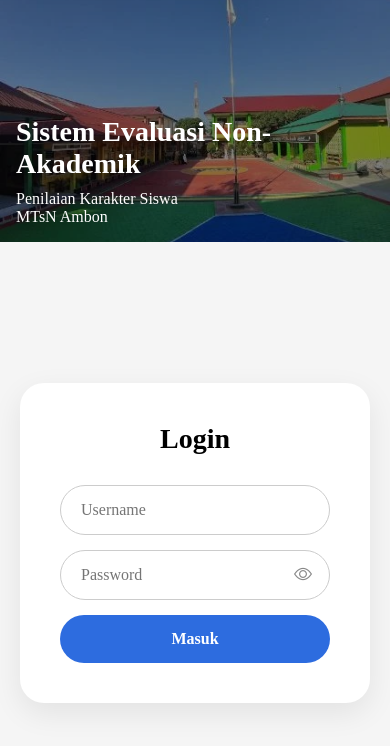
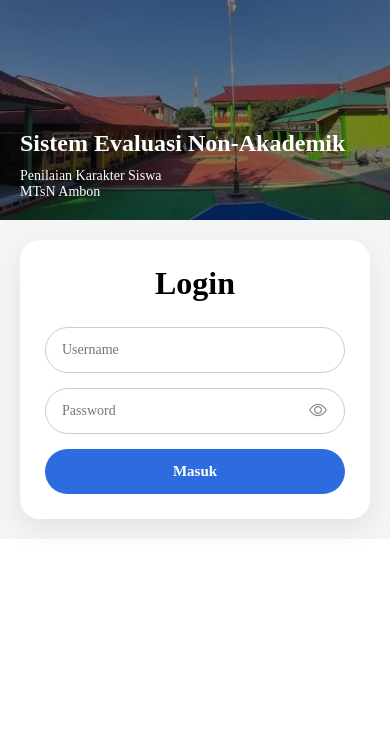
Before and after one commit to RahayuAmaliyahKamisss/sistem-penilaian-karakter, a website: page public/login.html in a window 390 px wide. Drawn offline with nearby package versions, Linux system fonts and the light colour scheme.

```diff
--- a/public/login.html
+++ b/public/login.html
@@ -159,36 +159,58 @@ body{
 /* =========================
    RESPONSIVE MOBILE
 ========================= */
-@media (max-width:390px){
+@media (max-width:768px){
 
     .container{
         flex-direction:column;
     }
 
     .left{
-        height:250px;
+        height:220px;
+        flex:none;
+    }
+
+    .right{
+        flex:none;
+        width:100%;
+        padding:20px;
+    }
+
+    .login-box{
+        max-width:100%;
+        padding:25px;
+        border-radius:20px;
+    }
+
+    .login-box h2{
+        font-size:32px;
+        margin-bottom:25px;
     }
 
     .text{
-        left:16px;
-        bottom:16px;
+        left:20px;
+        bottom:20px;
     }
 
     .text h1{
-        font-size:28px;
+        font-size:24px;
+        line-height:1.2;
     }
 
     .text p{
-        font-size:16px;
+        font-size:14px;
     }
 
-    .right{
-        padding:20px;
+    .login-box input{
+        padding:14px 16px;
+        font-size:14px;
     }
 
-    .login-box h2{
-        font-size:28px;
+    .login-box button{
+        padding:14px;
+        font-size:15px;
     }
+
 }
 </style>
 
--- a/routes/admin.js
+++ b/routes/admin.js
@@ -51,8 +51,6 @@ router.delete("/kelas/:id", (req, res) => {
                             message: err2.message
                         });
                     }
-
-                    // hapus kelas
                     db.query(
                         "DELETE FROM kelas WHERE id = ?",
                         [id],
--- a/routes/guru.js
+++ b/routes/guru.js
@@ -141,8 +141,6 @@ router.post('/kuesioner/simpan', (req, res) => {
             message: 'Data tidak lengkap'
         });
     }
-
-    // Hapus jawaban lama
     db.query(
         'DELETE FROM jawaban WHERE id_siswa = ? AND id_guru = ?',
         [id_siswa, id_guru],
```
